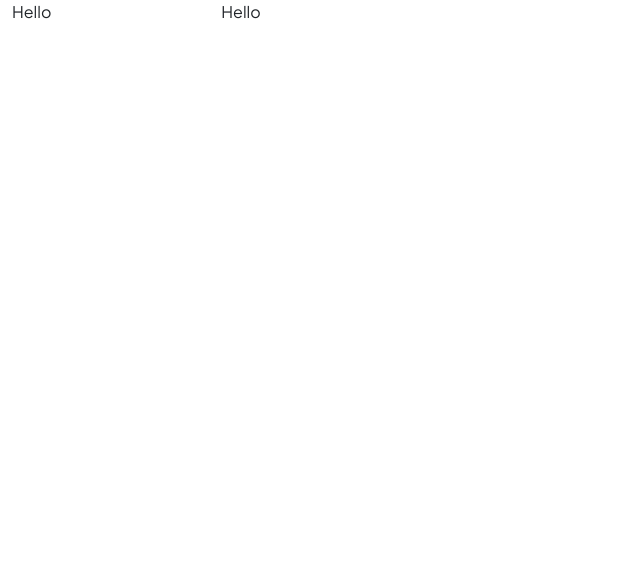
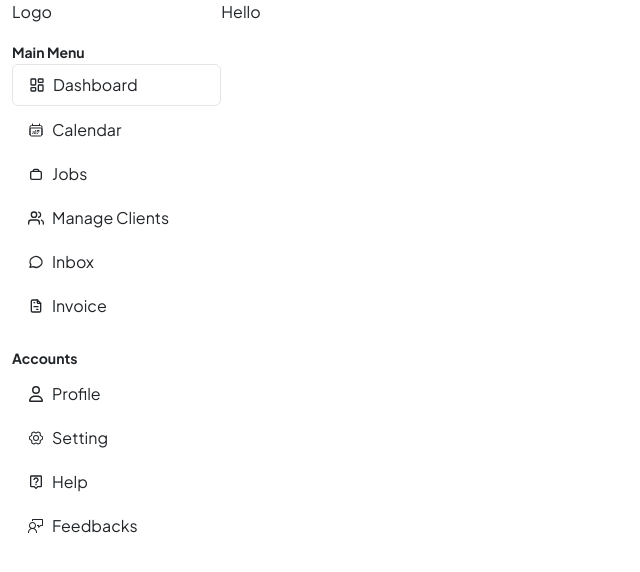
Before and after one commit to DeepakDhiman01/treo, a React (Vite) app in the folder tros_frontend/: page /professional in a window 1280 px wide. Shown: the top 572 px of the page, without its empty margins (0-640 px from the left). Built offline with nearby package versions, Linux system fonts and the light colour scheme; the HTML template or start-up script is replaced by a standard one.

Commit message:
dashboard

```diff
--- a/tros_frontend/src/pages/Prodash/Prodashboard.jsx
+++ b/tros_frontend/src/pages/Prodash/Prodashboard.jsx
@@ -1,4 +1,18 @@
 import React from 'react'
+
+// icon
+import { LuLayoutDashboard } from "react-icons/lu";
+import { HiOutlineCalendarDateRange } from "react-icons/hi2";
+import { CgWorkAlt } from "react-icons/cg";
+import { FiUsers } from "react-icons/fi";
+import { TbMessageCircle, TbFileInvoice } from "react-icons/tb";
+import { FaRegUser } from "react-icons/fa6";
+import { PiGearSix } from "react-icons/pi";
+import { MdOutlineLiveHelp } from "react-icons/md";
+import { VscFeedback } from "react-icons/vsc";
+
+
+
 
 const Prodashboard = () => {
   return (
@@ -8,7 +22,52 @@ const Prodashboard = () => {
           <div>
             <div></div>
             <div className='grid grid-cols-6'>
-              <div className='sideBar col-span-1'>Hello</div>
+              <div className='sideBarTop col-span-1'>
+                <div>
+                  <div className='Logo'>Logo</div>
+                  <div className='side-bar-links py-3'>
+                    <ul>
+                      <span className='text-sm font-bold'>Main Menu</span>
+                      <li>
+                        <div className='flex items-center py-2 px-3 rounded-md space-x-2 border-[#E5E5E5] border-1'><LuLayoutDashboard /> <a>Dashboard</a></div>
+                      </li>
+                      <li className='my-1'>
+                        <div className='flex items-center py-2 px-3 space-x-2'><HiOutlineCalendarDateRange />
+                        <a>Calendar</a></div>
+                      </li>
+                      <li className='my-1'>
+                        <div className='flex items-center py-2 px-3 space-x-2'><CgWorkAlt /><a>Jobs</a></div>
+                      </li>
+                      <li className='my-1'>
+                        <div className='flex items-center py-2 px-3 space-x-2'><FiUsers /> <a>Manage Clients</a></div>
+                      </li>
+                      <li className='my-1'>
+                        <div className='flex items-center py-2 px-3 space-x-2'><TbMessageCircle /> <a>Inbox</a></div>
+                      </li>
+                      <li className='my-1'>
+                        <div className='flex items-center py-2 px-3 space-x-2'><TbFileInvoice /> <a>Invoice</a></div>
+                      </li>
+                    </ul>
+                  </div>
+                </div>
+                <div className='sideBarMiddle col-span-1'>
+                  <ul>
+                    <span className='text-sm font-bold'>Accounts</span>
+                      <li className='my-1'>
+                          <div className='flex items-center py-2 px-3 space-x-2'><FaRegUser /> <a>Profile</a></div>
+                      </li>
+                      <li className='my-1'>
+                          <div className='flex items-center py-2 px-3 space-x-2'><PiGearSix /> <a>Setting</a></div>
+                      </li>
+                      <li className='my-1'>
+                          <div className='flex items-center py-2 px-3 space-x-2'><MdOutlineLiveHelp /> <a>Help</a></div>
+                      </li>
+                      <li className='my-1'>
+                          <div className='flex items-center py-2 px-3 space-x-2'><VscFeedback /> <a>Feedbacks</a></div>
+                      </li>
+                  </ul>
+                </div>
+              </div>
               <div className='sideBar col-span-4'>Hello</div>
             </div>
           </div>
```
